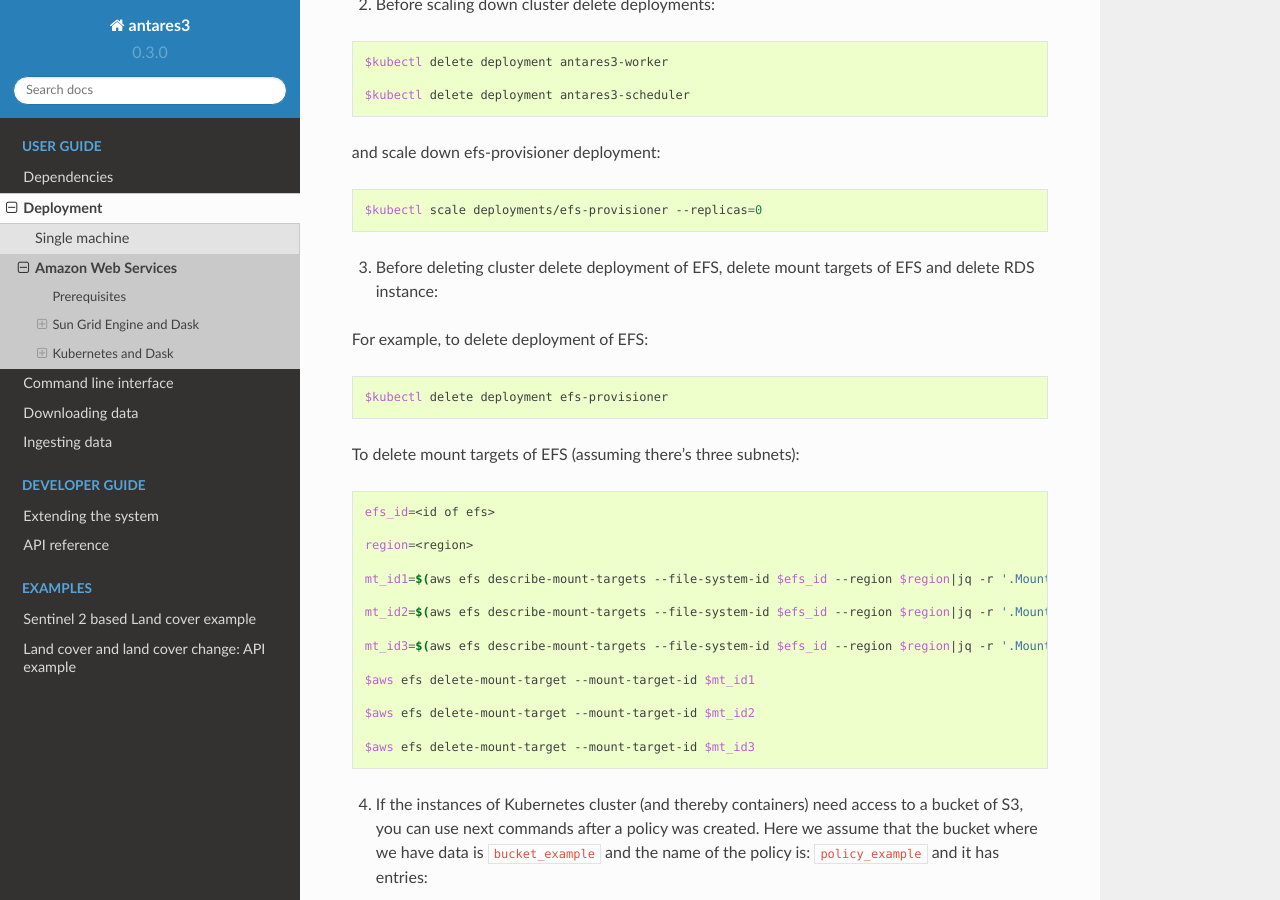
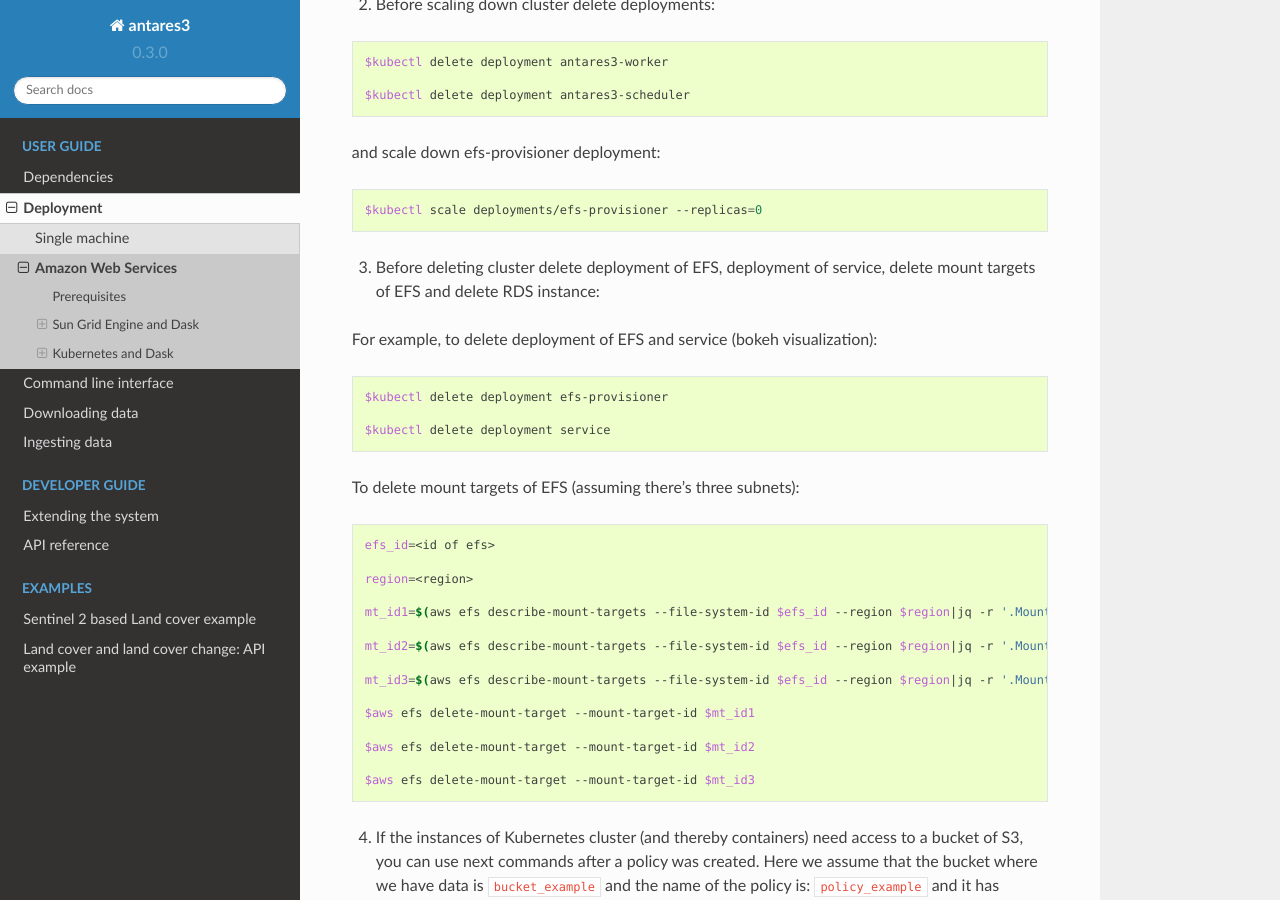
Before and after one commit to CONABIO/antares3, a Sphinx documentation site: the page built from docs/deployment/aws_cloud.rst, in a window 1280 px wide and 900 px high, scrolled down 32629 px. Built offline with Sphinx 7.4.7 and the Read the Docs theme 2.0.0, drawn with Linux system fonts in a browser that asks for light colours.

Commit message:
adding notes before deleting cluster

```diff
--- a/docs/deployment/aws_cloud.rst
+++ b/docs/deployment/aws_cloud.rst
@@ -1591,13 +1591,15 @@ and scale down efs-provisioner deployment:
 
     $kubectl scale deployments/efs-provisioner --replicas=0
 
-3. Before deleting cluster delete deployment of EFS, delete mount targets of EFS and delete RDS instance:
-
-For example, to delete deployment of EFS:
+3. Before deleting cluster delete deployment of EFS, deployment of service, delete mount targets of EFS and delete RDS instance:
+
+For example, to delete deployment of EFS and service (bokeh visualization):
 
 .. code-block:: bash
 
     $kubectl delete deployment efs-provisioner
+
+    $kubectl delete deployment service
 
 
 To delete mount targets of EFS (assuming there's three subnets):
```
